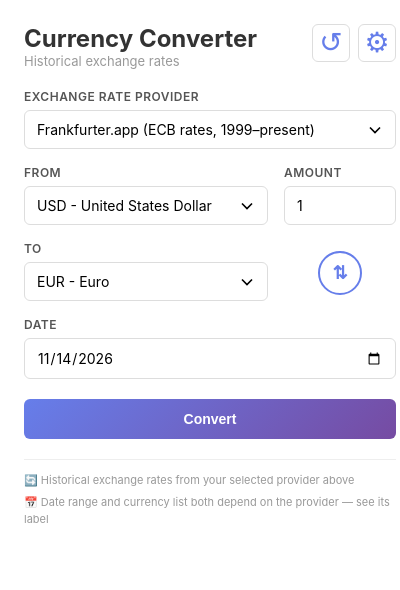
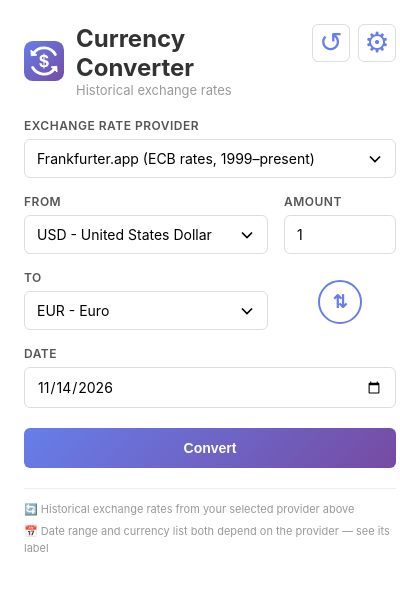
Before and after one commit to dzangolab/currency-converter-chrome-extension, a browser extension: page extension/popup.html in a window 400 px wide. Drawn offline with Linux system fonts and the light colour scheme.

Commit message:
feat: add logo and extension icons (#4)
* feat: add logo and extension icons

Co-Authored-By: Claude Opus 5.5 <noreply@anthropic.com>

* docs: list icons folder in unpacked-load troubleshooting

Co-Authored-By: Claude Opus 5.5 <noreply@anthropic.com>

---------

Co-authored-by: Claude Opus 5.5 <noreply@anthropic.com>

```diff
--- a/extension/popup.html
+++ b/extension/popup.html
@@ -9,9 +9,12 @@
 <body>
   <div class="container">
     <div class="header-row">
-      <div>
-        <h1>Currency Converter</h1>
-        <p class="subtitle">Historical exchange rates</p>
+      <div class="brand">
+        <img src="icons/icon.svg" alt="" class="brand-logo" width="40" height="40">
+        <div>
+          <h1>Currency Converter</h1>
+          <p class="subtitle">Historical exchange rates</p>
+        </div>
       </div>
       <div class="header-actions">
         <button type="button" id="resetBtn" class="btn-icon" title="Reset to defaults">↺</button>
--- a/extension/styles.css
+++ b/extension/styles.css
@@ -32,6 +32,17 @@ h1 {
   display: flex;
   gap: 12px;
   justify-content: space-between;
+}
+
+.brand {
+  align-items: center;
+  display: flex;
+  gap: 12px;
+  min-width: 0;
+}
+
+.brand-logo {
+  flex-shrink: 0;
 }
 
 .header-actions {
```
Also changed, not shown: AGENTS.md (+9 -0 lines), extension/options.html (+7 -2 lines), README.md, extension/icons/icon-128.png (added), extension/icons/icon-16.png (added), extension/icons/icon-32.png (added), extension/icons/icon-48.png (added), extension/icons/icon-small.svg (added), extension/icons/icon.svg (added), extension/manifest.json.
